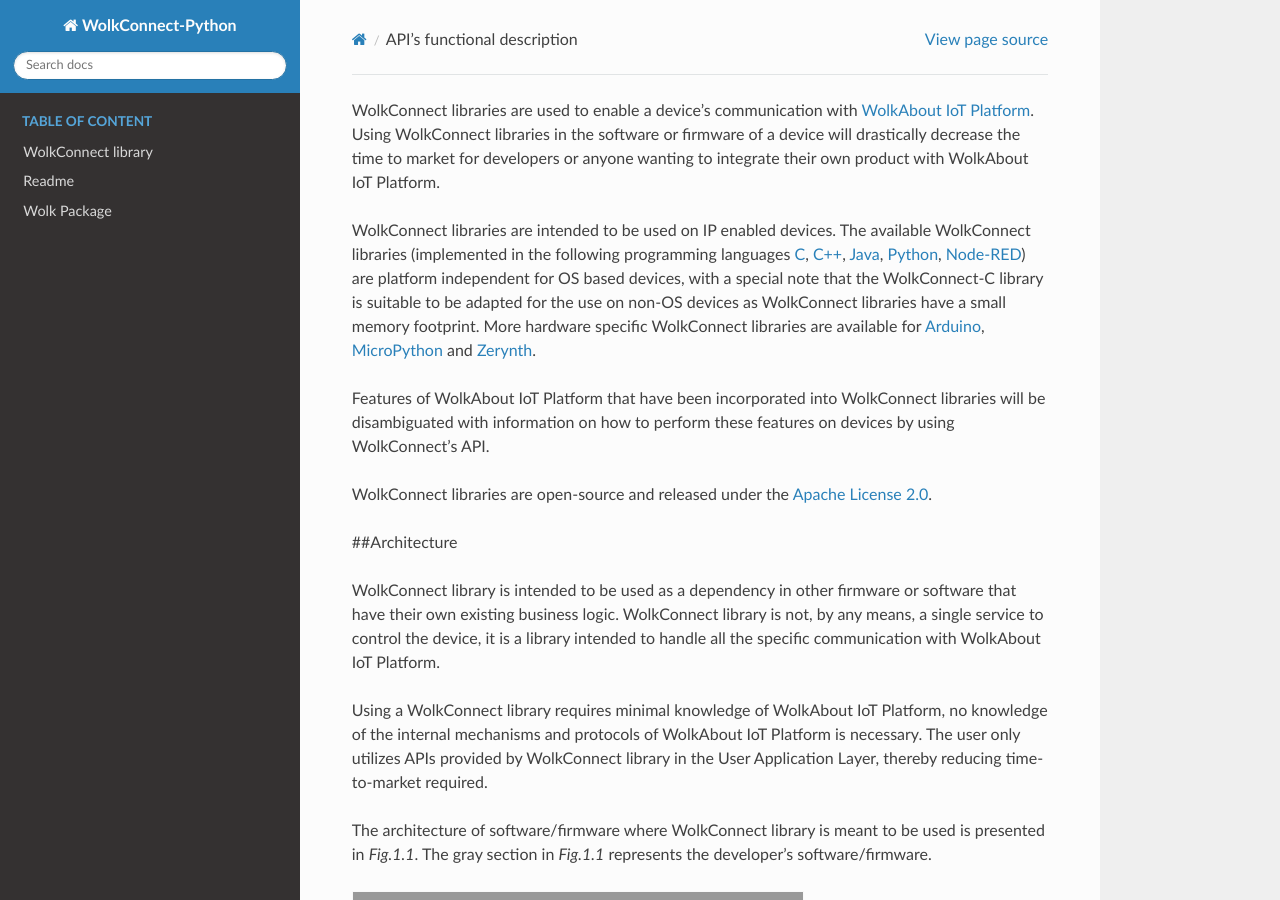
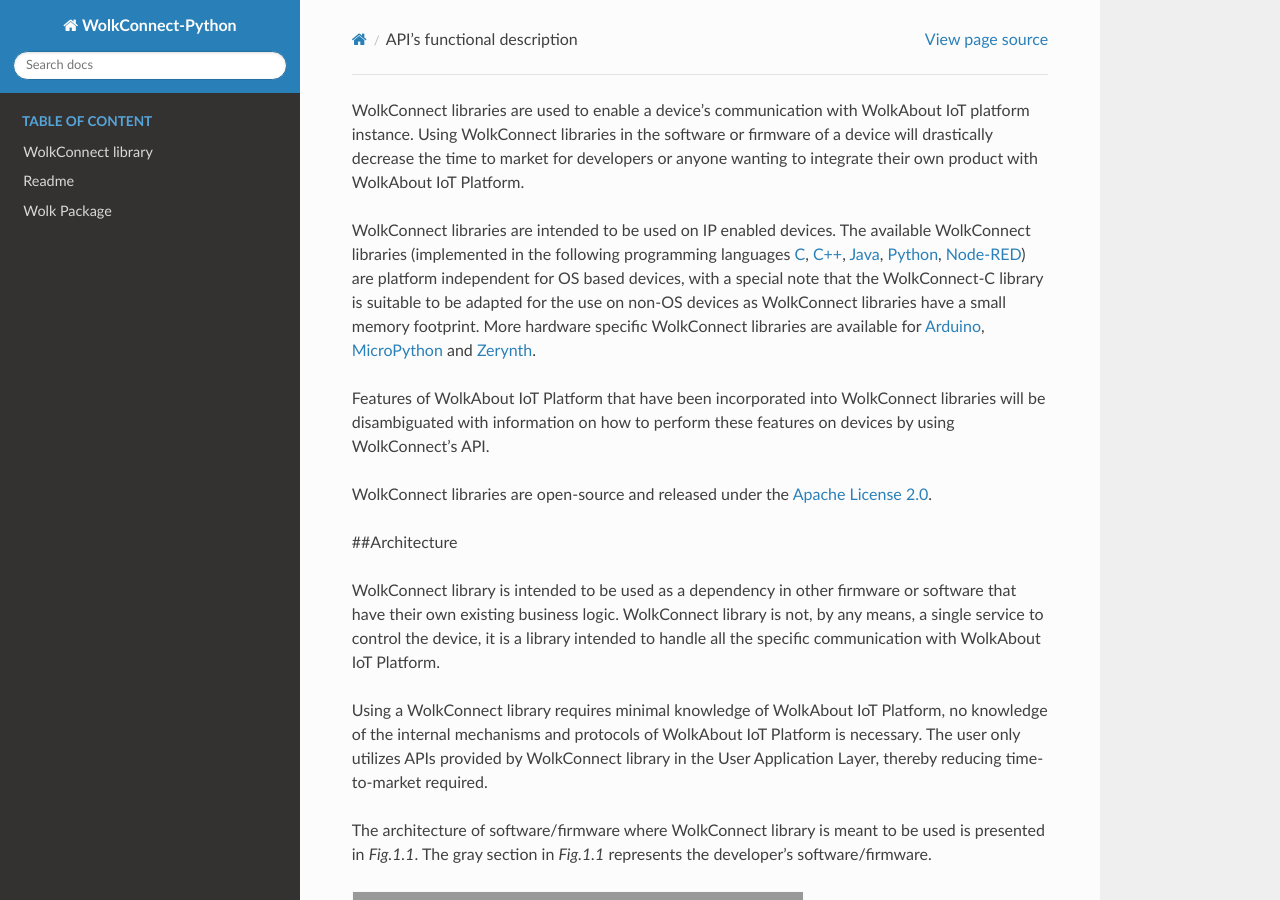
Before and after one commit to Wolkabout/WolkConnect-Python, a Sphinx documentation site: the page built from docs/source/WolkConnect-Functional-Documentation.md, in a window 1280 px wide and 900 px high. Built offline with Sphinx 7.4.7 and the Read the Docs theme 2.0.0, drawn with Linux system fonts in a browser that asks for light colours.

```diff
--- a/docs/source/WolkConnect-Functional-Documentation.md
+++ b/docs/source/WolkConnect-Functional-Documentation.md
@@ -1,6 +1,6 @@
 
 
-WolkConnect libraries are used to enable a device’s communication with [WolkAbout IoT Platform](https://demo.wolkabout.com/#/login).
+WolkConnect libraries are used to enable a device’s communication with WolkAbout IoT platform instance.
 Using WolkConnect libraries in the software or firmware of a device will drastically decrease the time to market for developers or anyone wanting to integrate their own product with WolkAbout IoT Platform.
 
 WolkConnect libraries are intended to be used on IP enabled devices. The available WolkConnect libraries (implemented in the following programming languages [C](https://github.com/Wolkabout/WolkConnect-C), [C++](https://github.com/Wolkabout/WolkConnect-Cpp), [Java](https://github.com/Wolkabout/WolkConnect-Java-), [Python](https://github.com/Wolkabout/WolkConnect-Python), [Node-RED](https://github.com/Wolkabout/WolkConnect-Node-RED)) are platform independent for OS based devices, with a special note that the WolkConnect-C library is suitable to be adapted for the use on non-OS devices as WolkConnect libraries have a small memory footprint. More hardware specific WolkConnect libraries are available for [Arduino](https://github.com/Wolkabout/WolkConnect-Arduino), [MicroPython](https://github.com/Wolkabout/WolkConnect-MicroPython) and [Zerynth](https://github.com/Wolkabout/wolkabout-iot).
```
Also changed, not shown: README.md (+3 -3 lines), examples/full_feature_set/README.md, 5 other files.
